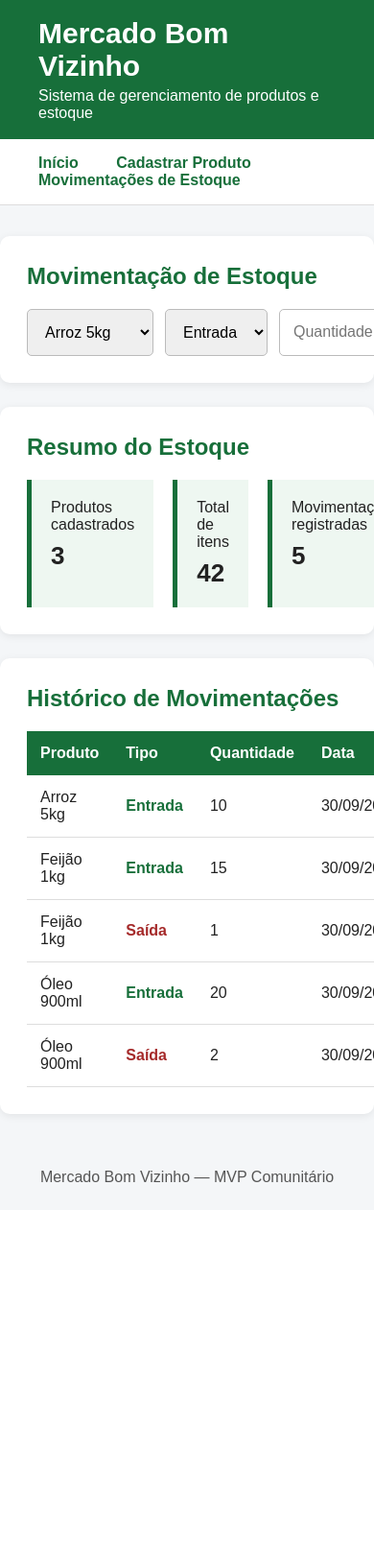
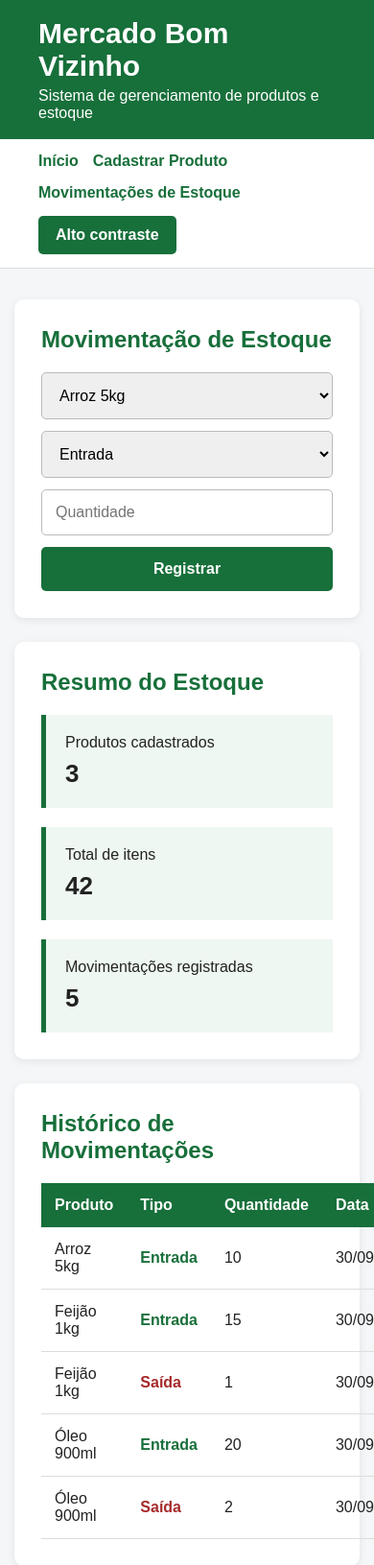
Before and after one commit to rickpg231/mercado-bom-vizinho, a Flask app: page /movimentacoes in a window 390 px wide; the page is wider, and only the part inside the window is pictured. Shown: the top 1631 px of that part at 96% size. Before the commit the page ends 1232 px from the top of that part, so only its background shows below. Run offline with Flask 3, Linux system fonts and the light colour scheme.

Commit message:
feat: adiciona recurso de acessibilidade com alto contraste
Updated the HTML structure and styles for accessibility and responsiveness. Added high contrast mode functionality.

```diff
--- a/templates/movimentacoes.html
+++ b/templates/movimentacoes.html
@@ -2,10 +2,14 @@
 <html lang="pt-BR">
 <head>
     <meta charset="UTF-8">
-    <meta name="viewport" content="width=device-width, initial-scale=1.0">
+
+    <meta name="viewport"
+          content="width=device-width, initial-scale=1.0">
+
     <title>Movimentações - Mercado Bom Vizinho</title>
 
     <style>
+
         * {
             box-sizing: border-box;
         }
@@ -35,20 +39,35 @@
 
         nav {
             background: white;
-            padding: 16px 40px;
+            padding: 14px 40px;
             border-bottom: 1px solid #ddd;
+
+            display: flex;
+            align-items: center;
+            gap: 35px;
         }
 
         nav a {
             color: #176f3a;
             text-decoration: none;
             font-weight: bold;
-            margin-right: 35px;
+        }
+
+        #contraste {
+            margin-left: auto;
+            background: #176f3a;
+            color: white;
+            border: none;
+            padding: 11px 18px;
+            border-radius: 5px;
+            font-weight: bold;
+            cursor: pointer;
         }
 
         main {
             max-width: 1100px;
             margin: 32px auto;
+            padding: 0 15px;
         }
 
         .card {
@@ -70,7 +89,9 @@
             gap: 12px;
         }
 
-        select, input, button {
+        select,
+        input,
+        button {
             padding: 14px;
             font-size: 16px;
             border-radius: 5px;
@@ -83,6 +104,14 @@
             border: none;
             font-weight: bold;
             cursor: pointer;
+        }
+
+        button:focus,
+        a:focus,
+        input:focus,
+        select:focus {
+            outline: 3px solid #ffbf00;
+            outline-offset: 3px;
         }
 
         table {
@@ -135,8 +164,117 @@
             padding: 25px;
             color: #555;
         }
+
+
+        /* ========================================
+           MODO DE ALTO CONTRASTE
+           Recurso de acessibilidade
+        ======================================== */
+
+        body.alto-contraste {
+            background: #000;
+            color: #fff;
+        }
+
+        body.alto-contraste header {
+            background: #000;
+            color: #fff;
+            border-bottom: 2px solid #ffff00;
+        }
+
+        body.alto-contraste nav {
+            background: #000;
+            border-bottom: 2px solid #ffff00;
+        }
+
+        body.alto-contraste nav a {
+            color: #ffff00;
+        }
+
+        body.alto-contraste .card {
+            background: #000;
+            color: #fff;
+            border: 2px solid #ffff00;
+            box-shadow: none;
+        }
+
+        body.alto-contraste h1,
+        body.alto-contraste h2 {
+            color: #ffff00;
+        }
+
+        body.alto-contraste .indicador {
+            background: #111;
+            color: #fff;
+            border: 2px solid #ffff00;
+        }
+
+        body.alto-contraste th {
+            background: #ffff00;
+            color: #000;
+            border: 1px solid #fff;
+        }
+
+        body.alto-contraste td {
+            color: #fff;
+            border-bottom: 1px solid #fff;
+        }
+
+        body.alto-contraste .entrada {
+            color: #00ff66;
+        }
+
+        body.alto-contraste .saida {
+            color: #ff8080;
+        }
+
+        body.alto-contraste select,
+        body.alto-contraste input {
+            background: #000;
+            color: #fff;
+            border: 2px solid #ffff00;
+        }
+
+        body.alto-contraste input::placeholder {
+            color: #fff;
+        }
+
+        body.alto-contraste button {
+            background: #ffff00;
+            color: #000;
+            border: 2px solid #fff;
+        }
+
+        body.alto-contraste footer {
+            color: #ffff00;
+        }
+
+
+        /* RESPONSIVIDADE */
+
+        @media (max-width: 800px) {
+
+            .formulario {
+                grid-template-columns: 1fr;
+            }
+
+            .resumo {
+                flex-direction: column;
+            }
+
+            nav {
+                flex-wrap: wrap;
+                gap: 15px;
+            }
+
+            #contraste {
+                margin-left: 0;
+            }
+        }
+
     </style>
 </head>
+
 
 <body>
 
@@ -145,117 +283,298 @@
     <p>Sistema de gerenciamento de produtos e estoque</p>
 </header>
 
-<nav>
+
+<nav aria-label="Navegação principal">
+
     <a href="/">Início</a>
+
     <a href="/">Cadastrar Produto</a>
-    <a href="/movimentacoes">Movimentações de Estoque</a>
+
+    <a href="/movimentacoes">
+        Movimentações de Estoque
+    </a>
+
+    <button
+        type="button"
+        id="contraste"
+        onclick="alternarContraste()"
+        aria-pressed="false"
+        aria-label="Ativar modo de alto contraste">
+
+        Alto contraste
+
+    </button>
+
 </nav>
+
 
 <main>
 
-    <section class="card">
-        <h2>Movimentação de Estoque</h2>
+    <!-- MOVIMENTAÇÃO -->
+
+    <section class="card"
+             aria-labelledby="titulo-movimentacao">
+
+        <h2 id="titulo-movimentacao">
+            Movimentação de Estoque
+        </h2>
 
         <div class="formulario">
+
             <select aria-label="Selecionar produto">
+
                 <option>Arroz 5kg</option>
+
                 <option>Feijão 1kg</option>
+
                 <option>Óleo 900ml</option>
+
             </select>
 
+
             <select aria-label="Tipo de movimentação">
+
                 <option>Entrada</option>
+
                 <option>Saída</option>
+
             </select>
+
 
             <input
                 type="number"
+                min="1"
                 placeholder="Quantidade"
-                aria-label="Quantidade da movimentação"
-            >
+                aria-label="Quantidade da movimentação">
 
-            <button type="button">Registrar</button>
+
+            <button
+                type="button"
+                aria-label="Registrar movimentação">
+
+                Registrar
+
+            </button>
+
         </div>
+
     </section>
 
-    <section class="card">
-        <h2>Resumo do Estoque</h2>
+
+    <!-- RESUMO -->
+
+    <section class="card"
+             aria-labelledby="titulo-resumo">
+
+        <h2 id="titulo-resumo">
+            Resumo do Estoque
+        </h2>
 
         <div class="resumo">
+
             <div class="indicador">
+
                 Produtos cadastrados
+
                 <strong>3</strong>
+
             </div>
 
+
             <div class="indicador">
+
                 Total de itens
+
                 <strong>42</strong>
+
             </div>
 
+
             <div class="indicador">
+
                 Movimentações registradas
+
                 <strong>5</strong>
+
             </div>
+
         </div>
+
     </section>
 
-    <section class="card">
-        <h2>Histórico de Movimentações</h2>
+
+    <!-- HISTÓRICO -->
+
+    <section class="card"
+             aria-labelledby="titulo-historico">
+
+        <h2 id="titulo-historico">
+            Histórico de Movimentações
+        </h2>
+
 
         <table>
+
             <thead>
+
                 <tr>
-                    <th>Produto</th>
-                    <th>Tipo</th>
-                    <th>Quantidade</th>
-                    <th>Data</th>
+
+                    <th scope="col">
+                        Produto
+                    </th>
+
+                    <th scope="col">
+                        Tipo
+                    </th>
+
+                    <th scope="col">
+                        Quantidade
+                    </th>
+
+                    <th scope="col">
+                        Data
+                    </th>
+
                 </tr>
+
             </thead>
 
+
             <tbody>
+
                 <tr>
+
                     <td>Arroz 5kg</td>
-                    <td class="entrada">Entrada</td>
+
+                    <td class="entrada">
+                        Entrada
+                    </td>
+
                     <td>10</td>
+
                     <td>30/09/2026</td>
+
                 </tr>
 
+
                 <tr>
+
                     <td>Feijão 1kg</td>
-                    <td class="entrada">Entrada</td>
+
+                    <td class="entrada">
+                        Entrada
+                    </td>
+
                     <td>15</td>
+
                     <td>30/09/2026</td>
+
                 </tr>
 
+
                 <tr>
+
                     <td>Feijão 1kg</td>
-                    <td class="saida">Saída</td>
+
+                    <td class="saida">
+                        Saída
+                    </td>
+
                     <td>1</td>
+
                     <td>30/09/2026</td>
+
                 </tr>
 
+
                 <tr>
+
                     <td>Óleo 900ml</td>
-                    <td class="entrada">Entrada</td>
+
+                    <td class="entrada">
+                        Entrada
+                    </td>
+
                     <td>20</td>
+
                     <td>30/09/2026</td>
+
                 </tr>
 
+
                 <tr>
+
                     <td>Óleo 900ml</td>
-                    <td class="saida">Saída</td>
+
+                    <td class="saida">
+                        Saída
+                    </td>
+
                     <td>2</td>
+
                     <td>30/09/2026</td>
+
                 </tr>
+
             </tbody>
+
         </table>
+
     </section>
 
 </main>
+
 
 <footer>
     Mercado Bom Vizinho — MVP Comunitário
 </footer>
 
+
+<script>
+
+    function alternarContraste() {
+
+        const body =
+            document.body;
+
+        const botao =
+            document.getElementById("contraste");
+
+
+        body.classList.toggle(
+            "alto-contraste"
+        );
+
+
+        const ativo =
+            body.classList.contains(
+                "alto-contraste"
+            );
+
+
+        botao.setAttribute(
+            "aria-pressed",
+            ativo
+        );
+
+
+        botao.setAttribute(
+            "aria-label",
+            ativo
+                ? "Desativar modo de alto contraste"
+                : "Ativar modo de alto contraste"
+        );
+
+
+        botao.textContent =
+            ativo
+                ? "Contraste normal"
+                : "Alto contraste";
+
+    }
+
+</script>
+
+
 </body>
 </html>
```
